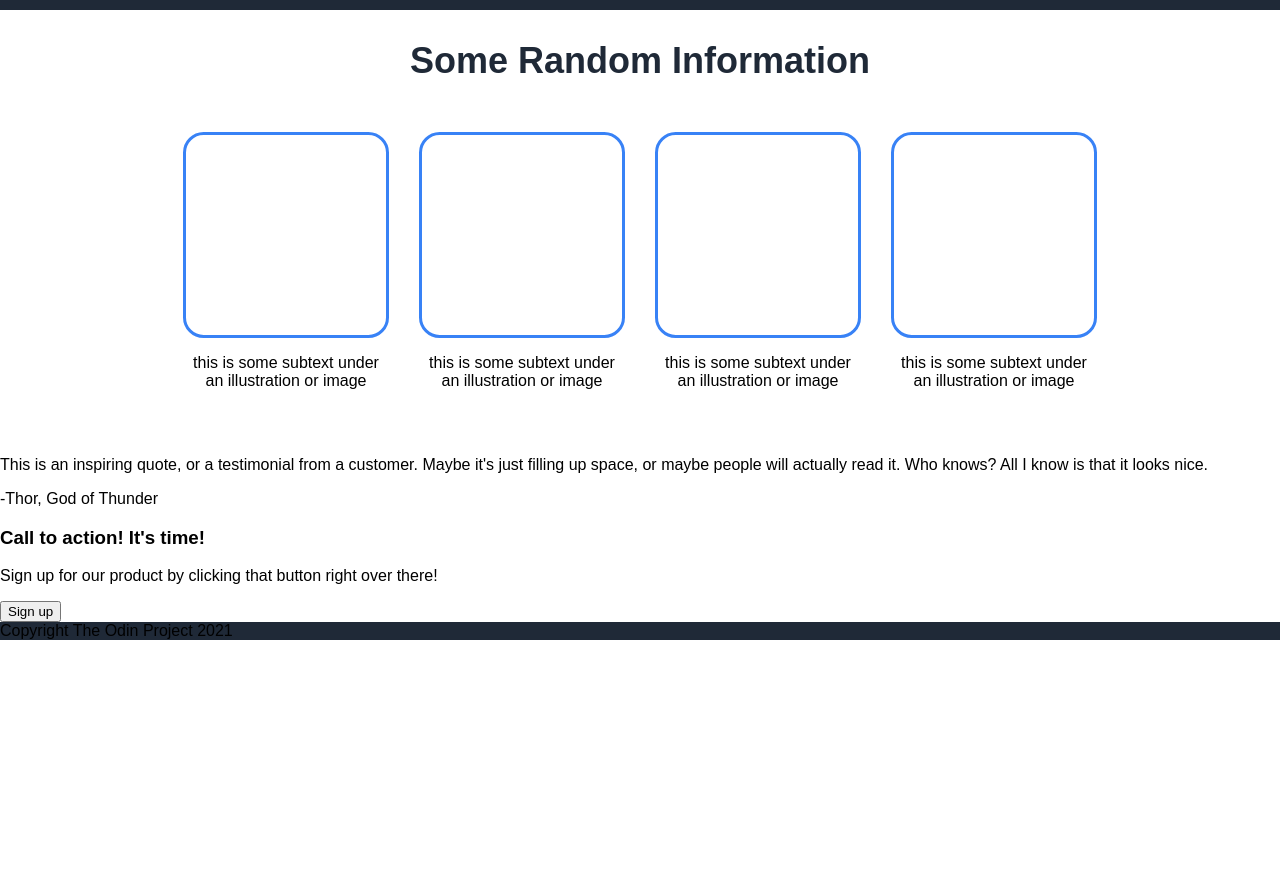
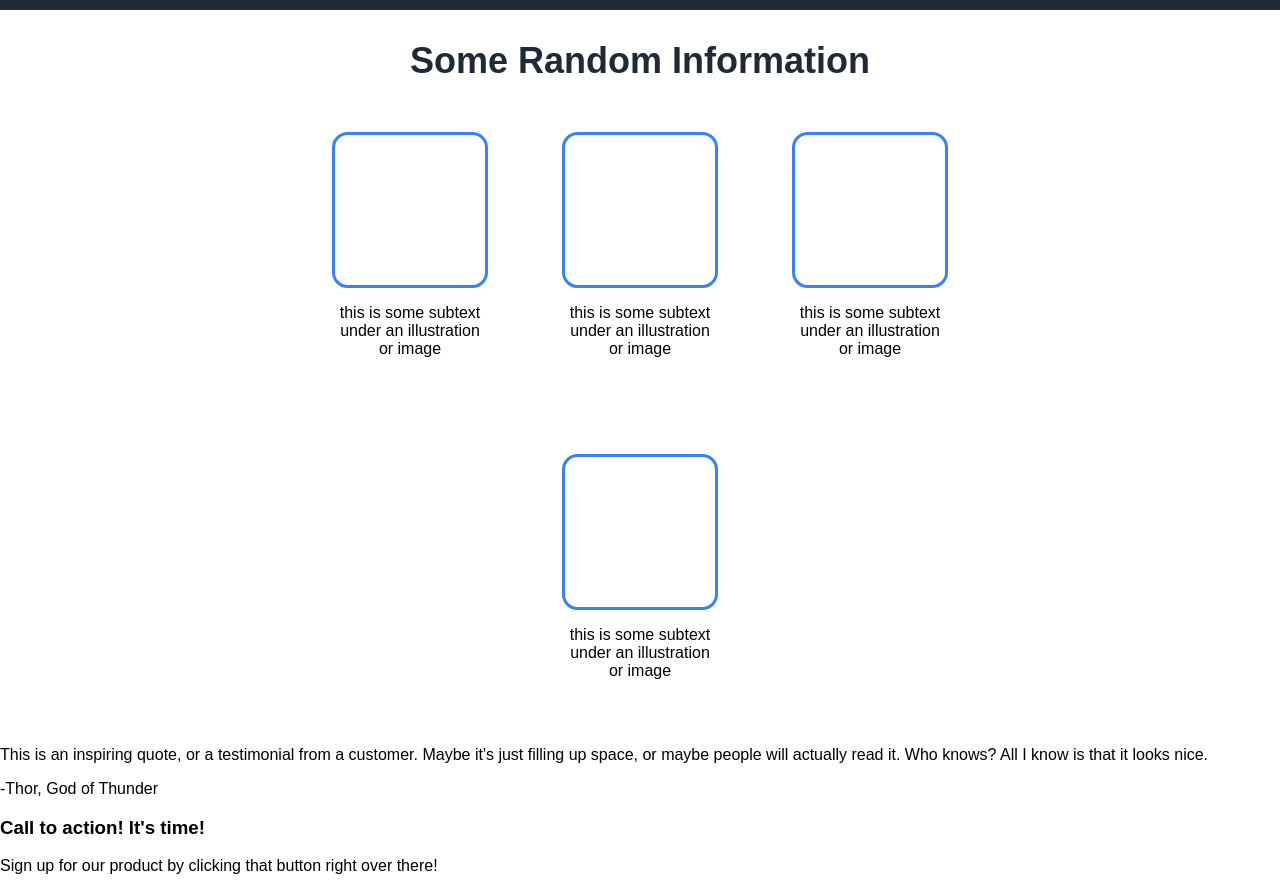
Before and after one commit to kawrou/TOP-landing-page, a plain HTML site: page index.html in a window 1280 px wide. Shown: the part 720-1608 px from the top of the page. Before the commit the page ends 1360 px from the top, so only its background shows below. Drawn offline with Linux system fonts and the light colour scheme.

Commit message:
Made size adjustments to children of infoContainer

```diff
--- a/style.css
+++ b/style.css
@@ -75,7 +75,8 @@ nav{
 .infoContainer{
     display: flex;
     justify-content: center;
-    gap: 30px;
+    gap: 80px;
+    flex-wrap: wrap;
     margin: 50px 22%;
 }
 
@@ -84,11 +85,12 @@ nav{
     flex-direction: column;
     align-items: center;
     text-align: center;
+    width: 150px;
 }
 
 .roundedBox{
-    height: 200px;
-    width: 200px;
+    height: 150px;
+    width: 150px;
     border-width: 3px;
     border-color: #3882F6;
     border-style: solid;
```
